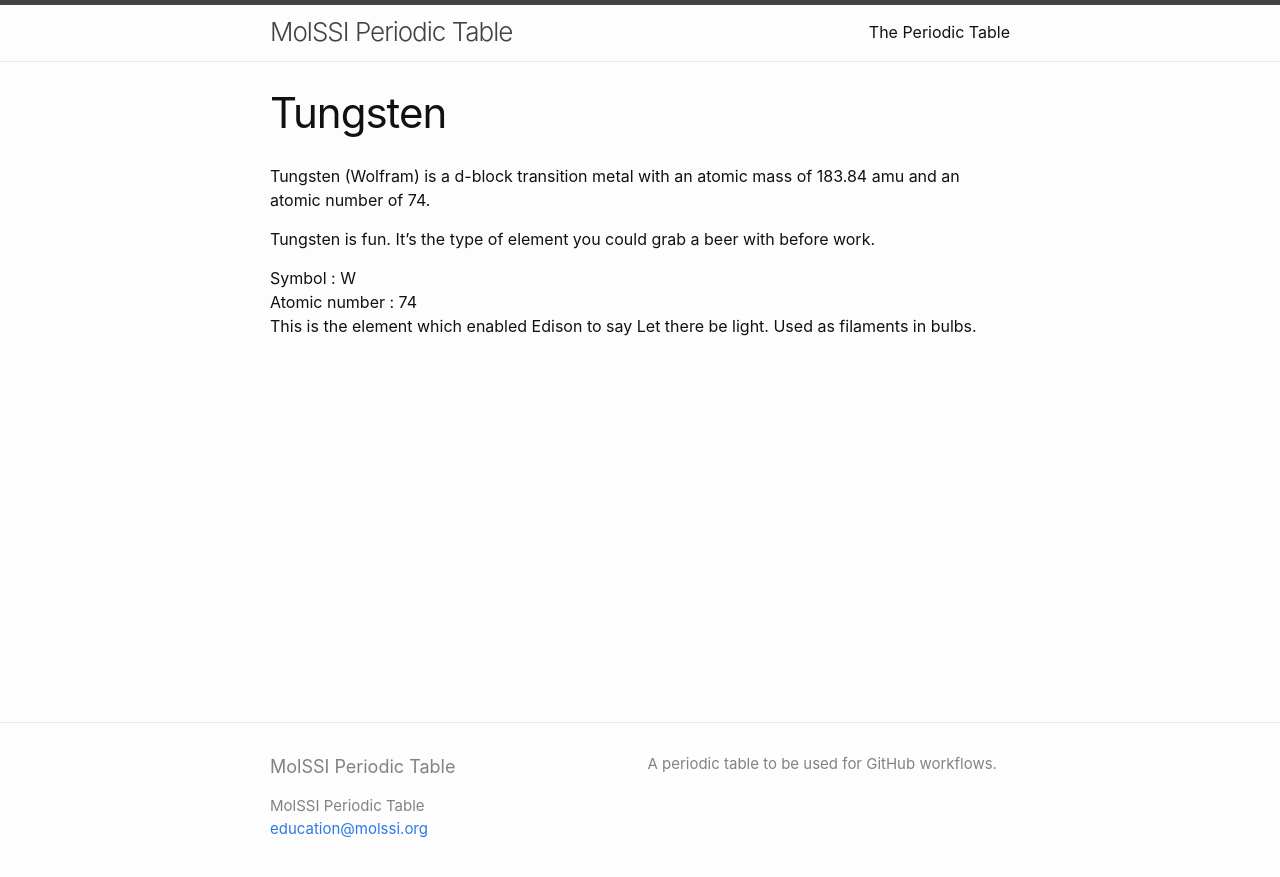
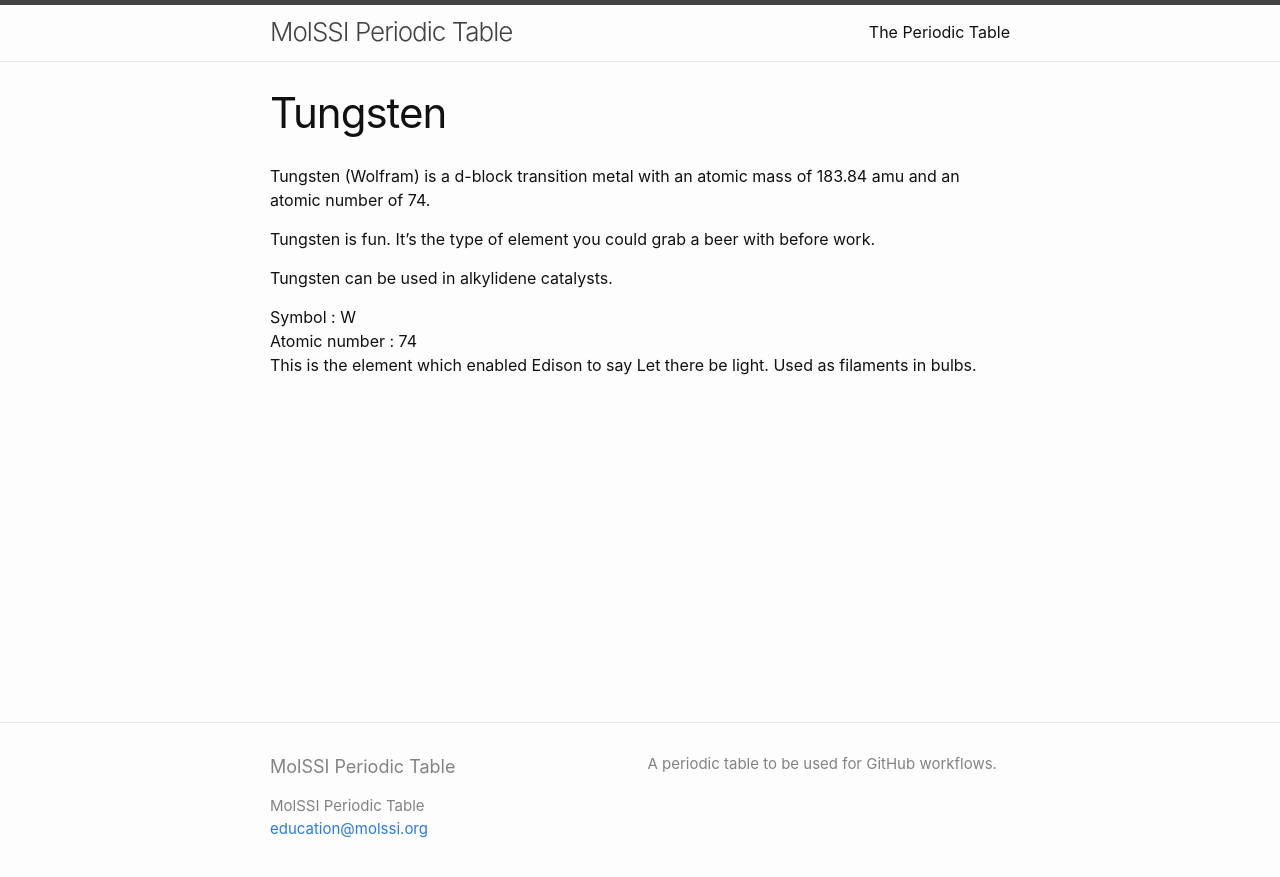
Before and after one commit to MolSSI-Education/periodic-table, a Jekyll site: the page built from elements/tungsten.md, in a window 1280 px wide. Shown: the top 877 px of the page. Built offline with Jekyll 4.4.1, drawn with Linux system fonts in a browser that asks for light colours.

Commit message:
update tungsten page

```diff
--- a/elements/tungsten.md
+++ b/elements/tungsten.md
@@ -7,6 +7,8 @@ Tungsten (Wolfram) is a d-block transition metal with an atomic mass of 183.84 a
 
 Tungsten is fun. It's the type of element you could grab a beer with before work.
 
+Tungsten can be used in alkylidene catalysts.
+
 Symbol : W
 Atomic number : 74
 This is the element which enabled Edison to say Let there be light. Used as filaments in bulbs.
```
